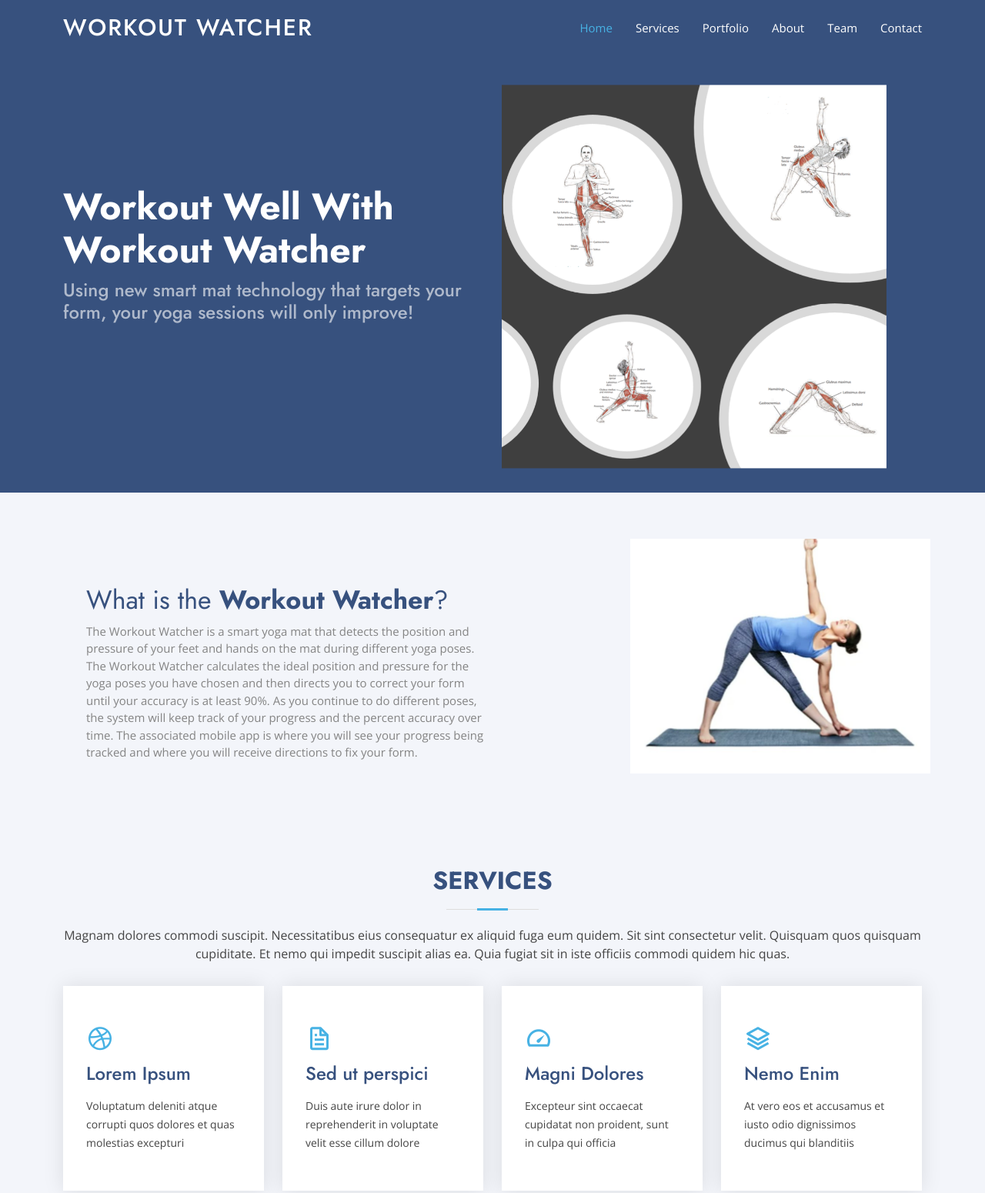
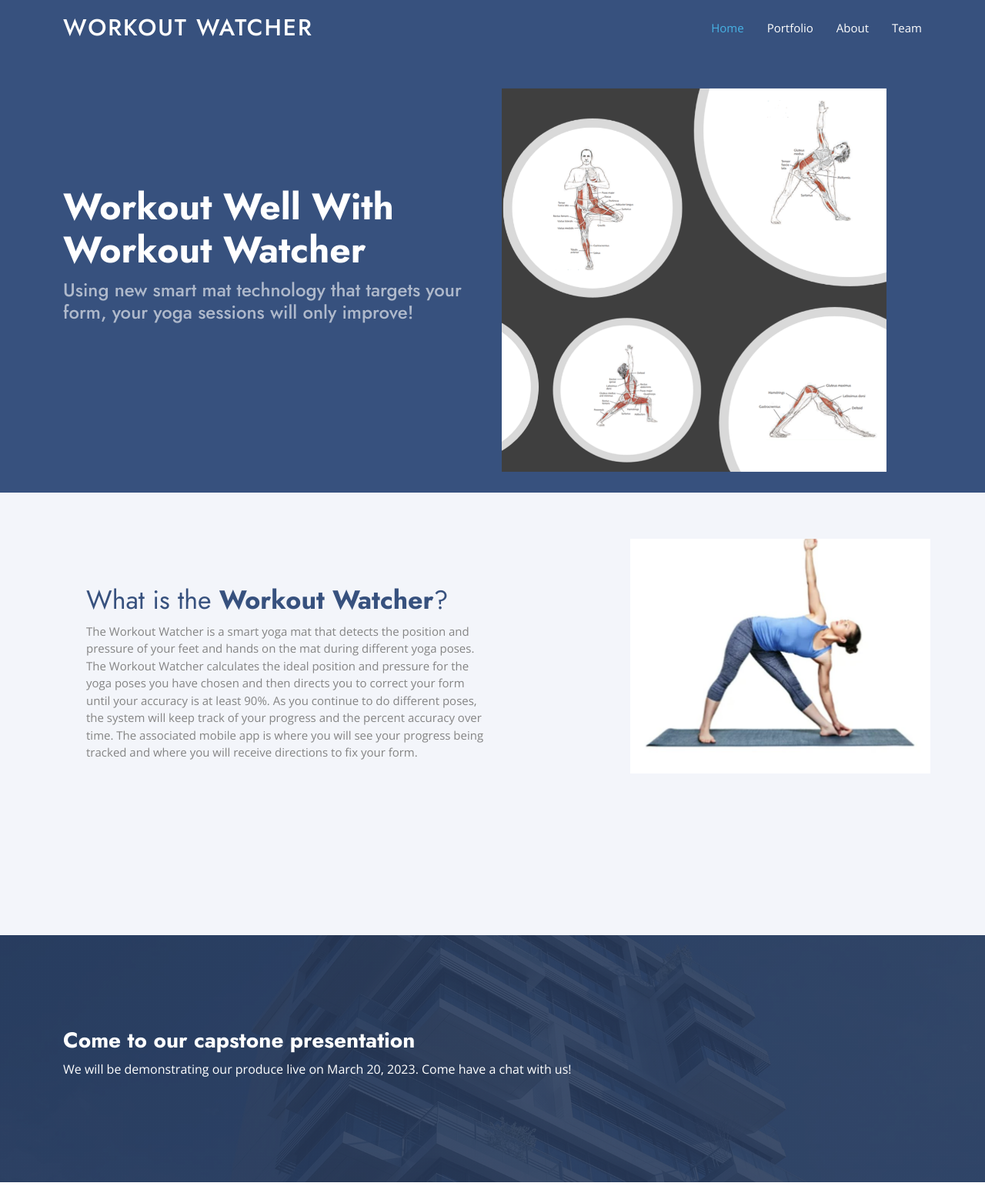
Before and after one commit to CelineTrann/Capstone_Website, a plain HTML site: page index.html in a window 1280 px wide. Shown: the top 1550 px of the page at 77% size. Drawn offline with nearby package versions, Linux system fonts and the light colour scheme.

Commit message:
removing unnecessary parts

```diff
--- a/index.html
+++ b/index.html
@@ -49,7 +49,7 @@
       <nav id="navbar" class="navbar">
         <ul>
           <li><a class="nav-link scrollto active" href="index.html">Home</a></li>
-          <li><a class="nav-link scrollto" href="index.html#services">Services</a></li>
+          <!-- <li><a class="nav-link scrollto" href="index.html#services">Services</a></li> -->
           <li><a class="nav-link   scrollto" href="index.html#portfolio">Portfolio</a></li>
           <li><a class="nav-link scrollto" href="index.html#about">About</a></li>
           <li><a class="nav-link scrollto" href="index.html#team">Team</a></li>
@@ -70,7 +70,7 @@
               <li><a href="#">Drop Down 4</a></li>
             </ul>
           </li> -->
-          <li><a class="nav-link scrollto" href="index.html#contact">Contact</a></li>
+          <!-- <li><a class="nav-link scrollto" href="index.html#contact">Contact</a></li> -->
           <!-- <li><a class="getstarted scrollto" href="index.html#about">Get Started</a></li> -->
         </ul>
         <i class="bi bi-list mobile-nav-toggle"></i>
@@ -254,11 +254,11 @@
       <div class="container" data-aos="fade-up">
 
         <div class="section-title">
-          <h2>Services</h2>
-          <p>Magnam dolores commodi suscipit. Necessitatibus eius consequatur ex aliquid fuga eum quidem. Sit sint consectetur velit. Quisquam quos quisquam cupiditate. Et nemo qui impedit suscipit alias ea. Quia fugiat sit in iste officiis commodi quidem hic quas.</p>
+          <!-- <h2>Services</h2> -->
+          <!-- <p>Magnam dolores commodi suscipit. Necessitatibus eius consequatur ex aliquid fuga eum quidem. Sit sint consectetur velit. Quisquam quos quisquam cupiditate. Et nemo qui impedit suscipit alias ea. Quia fugiat sit in iste officiis commodi quidem hic quas.</p> -->
         </div>
 
-        <div class="row">
+        <!-- <div class="row">
           <div class="col-xl-3 col-md-6 d-flex align-items-stretch" data-aos="zoom-in" data-aos-delay="100">
             <div class="icon-box">
               <div class="icon"><i class="bx bxl-dribbble"></i></div>
@@ -291,7 +291,7 @@
             </div>
           </div>
 
-        </div>
+        </div> -->
 
       </div>
     </section>
@@ -666,7 +666,7 @@
     <!-- End Frequently Asked Questions Section -->
 
     <!-- ======= Contact Section ======= -->
-    <section id="contact" class="contact">
+    <!-- <section id="contact" class="contact">
       <div class="container" data-aos="fade-up">
 
         <div class="section-title">
@@ -733,7 +733,7 @@
         </div>
 
       </div>
-    </section><!-- End Contact Section -->
+    </section>End Contact Section -->
 
   </main><!-- End #main -->
 
```
